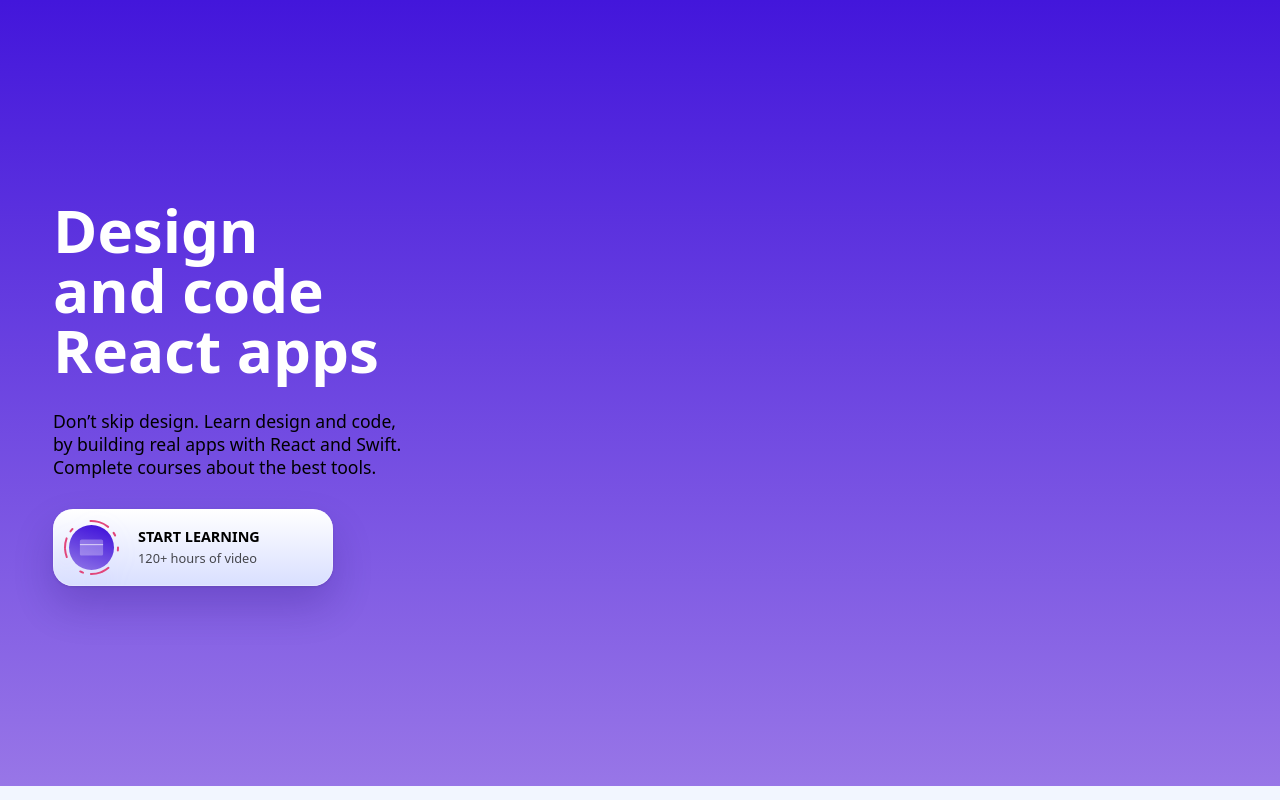
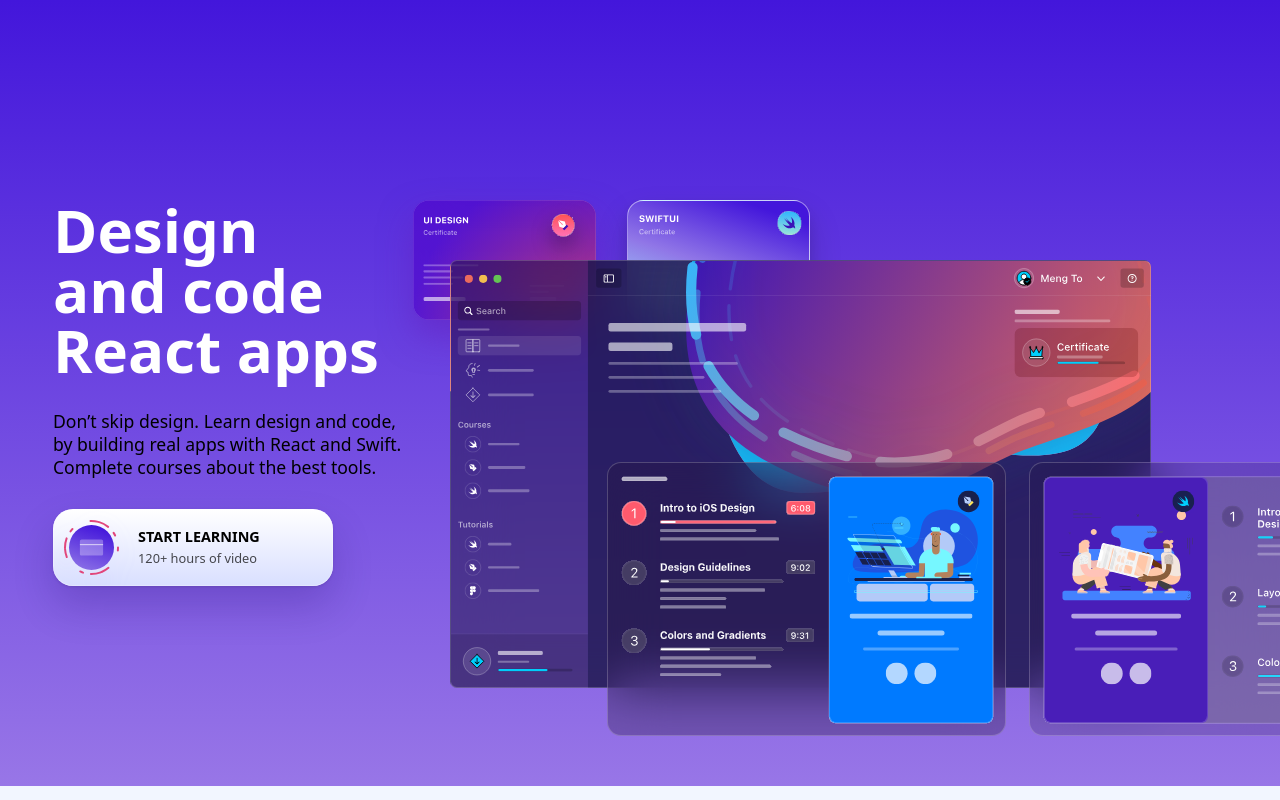
Before and after one commit to thatsehannah/design-code-with-react-hooks, a Gatsby site: page / in a window 1280 px wide. Built offline with nearby package versions, Linux system fonts and the light colour scheme; Gatsby itself is replaced by a stand-in of ours.

Commit message:
added second column to hero section that displayed mockups, added css effects to those mockups (🔥🔥🔥)

```diff
--- /dev/null
+++ b/src/components/animations/MockupAnimation.js
@@ -0,0 +1,111 @@
+import React from "react"
+import styled from "styled-components"
+
+const MockupAnimation = () => {
+  return (
+    <Wrapper>
+      <div className="mockup1" />
+      <div className="mockup2" />
+      <div className="mockup3" />
+      <div className="mockup4" />
+      <div className="mockup5" />
+    </Wrapper>
+  )
+}
+
+export default MockupAnimation
+
+const Wrapper = styled.div`
+  position: relative;
+
+  .mockup1 {
+    position: absolute;
+    width: 183px;
+    height: 120px;
+    left: 0px;
+    top: 0px;
+
+    background: url("/images/animations/mockup1.svg"),
+      radial-gradient(
+        218.51% 281.09% at 100% 100%,
+        rgba(253, 63, 51, 0.6) 0%,
+        rgba(76, 0, 200, 0.6) 45.83%,
+        rgba(76, 0, 200, 0.6) 100%
+      );
+    box-shadow: 0px 16.3881px 32.7761px rgba(99, 30, 187, 0.5),
+      inset 0px 0px 0px 0.5px rgba(255, 255, 255, 0.2);
+    backdrop-filter: blur(21.8507px);
+
+    border-radius: 16px;
+  }
+
+  .mockup2 {
+    position: absolute;
+    width: 183px;
+    height: 120px;
+    left: 214px;
+    top: 0px;
+
+    background: url("/images/animations/mockup2.svg"),
+      linear-gradient(
+        198.85deg,
+        #4316db 12.72%,
+        #9076e7 54.49%,
+        #a2eeff 100.01%
+      );
+    border: 0.27304px solid rgba(255, 255, 255, 0.5);
+    box-shadow: 0px 8.19119px 16.3824px rgba(0, 0, 0, 0.1),
+      0px 16.3824px 32.7648px rgba(0, 0, 0, 0.15);
+    backdrop-filter: blur(21.8432px);
+    /* Note: backdrop-filter has minimal browser support */
+
+    border-radius: 16.3824px;
+  }
+
+  .mockup3 {
+    position: absolute;
+    width: 701px;
+    height: 428px;
+    left: 37px;
+    top: 60px;
+
+    background: url("/images/animations/mockup3.svg"), rgba(23, 12, 61, 0.5);
+    border: 0.342305px solid rgba(255, 255, 255, 0.2);
+    backdrop-filter: blur(27.3844px);
+    /* Note: backdrop-filter has minimal browser support */
+
+    border-radius: 6.8461px;
+  }
+
+  .mockup4 {
+    position: absolute;
+    width: 399px;
+    height: 274px;
+    left: 194px;
+    top: 262px;
+
+    background: url("/images/animations/mockup4.svg"), rgba(39, 20, 62, 0.3);
+    border: 0.5px solid rgba(255, 255, 255, 0.2);
+    box-sizing: border-box;
+    backdrop-filter: blur(27.3844px);
+    /* Note: backdrop-filter has minimal browser support */
+
+    border-radius: 14px;
+  }
+
+  .mockup5 {
+    position: absolute;
+    width: 412px;
+    height: 274px;
+    left: 616px;
+    top: 262px;
+
+    background: url("/images/animations/mockup5.svg"), rgba(39, 20, 62, 0.2);
+    border: 0.5px solid rgba(255, 255, 255, 0.2);
+    box-sizing: border-box;
+    backdrop-filter: blur(27.3844px);
+    /* Note: backdrop-filter has minimal browser support */
+
+    border-radius: 14px;
+  }
+`
--- a/src/components/sections/Hero.js
+++ b/src/components/sections/Hero.js
@@ -3,6 +3,7 @@
 import { H1, MediumText } from "../styles/TextStyles"
 import { themes } from "../styles/ColorStyles"
 import PurchaseButton from "../buttons/PurchaseButton"
+import MockupAnimation from "../animations/MockupAnimation"
 
 const Hero = props => {
   return (
@@ -21,6 +22,7 @@
             subtitle="120+ hours of video"
           />
         </TextWrapper>
+        <MockupAnimation />
       </ContentWrapper>
     </Wrapper>
   )
@@ -30,12 +32,15 @@
 
 const Wrapper = styled.div`
   background: linear-gradient(180deg, #4316db 0%, #9876e7 100%);
+  overflow: hidden;
 `
 
 const ContentWrapper = styled.div`
   max-width: 1234px;
   margin: 0 auto;
   padding: 200px 30px;
+  display: grid;
+  grid-template-columns: 360px auto;
 `
 
 const TextWrapper = styled.div`
```
